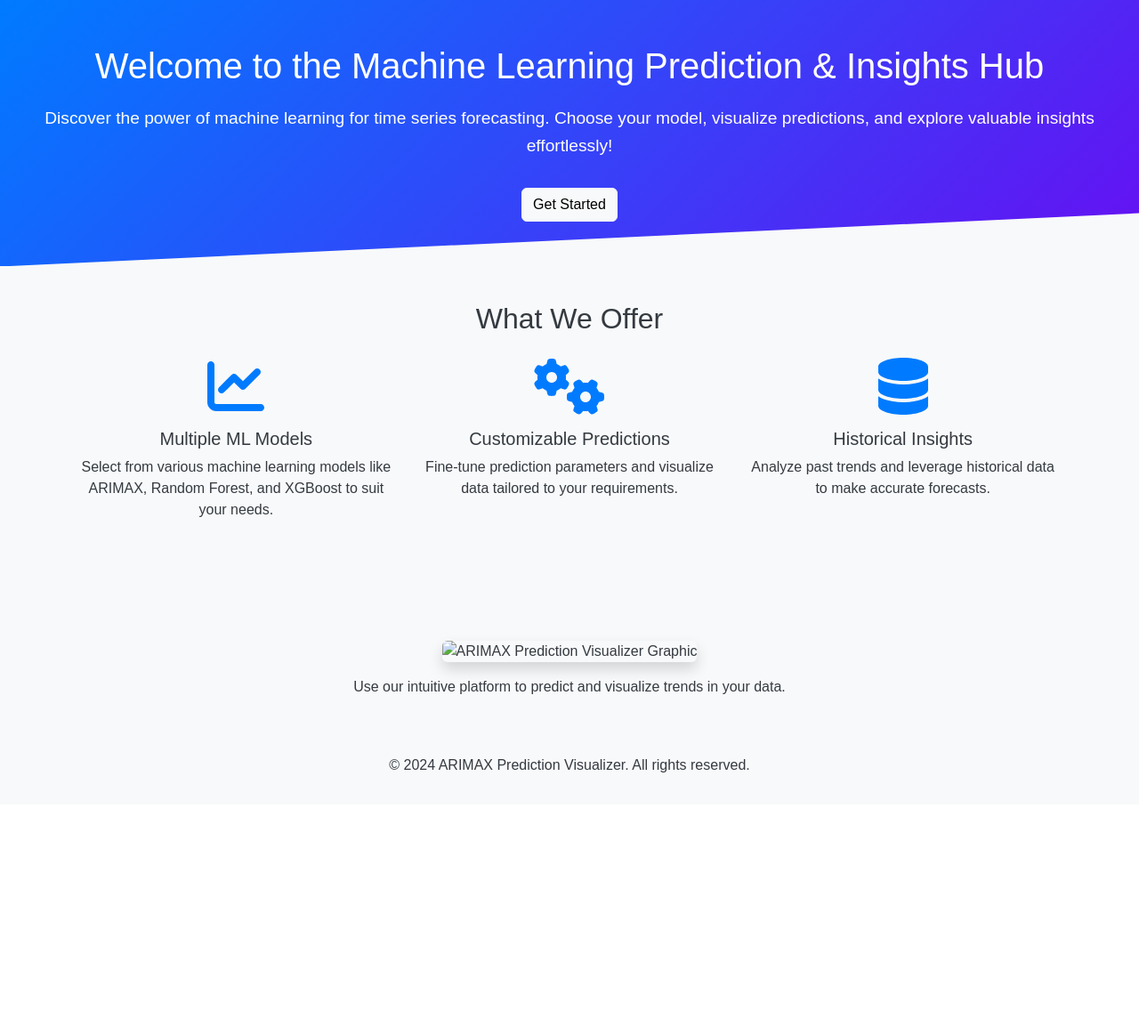
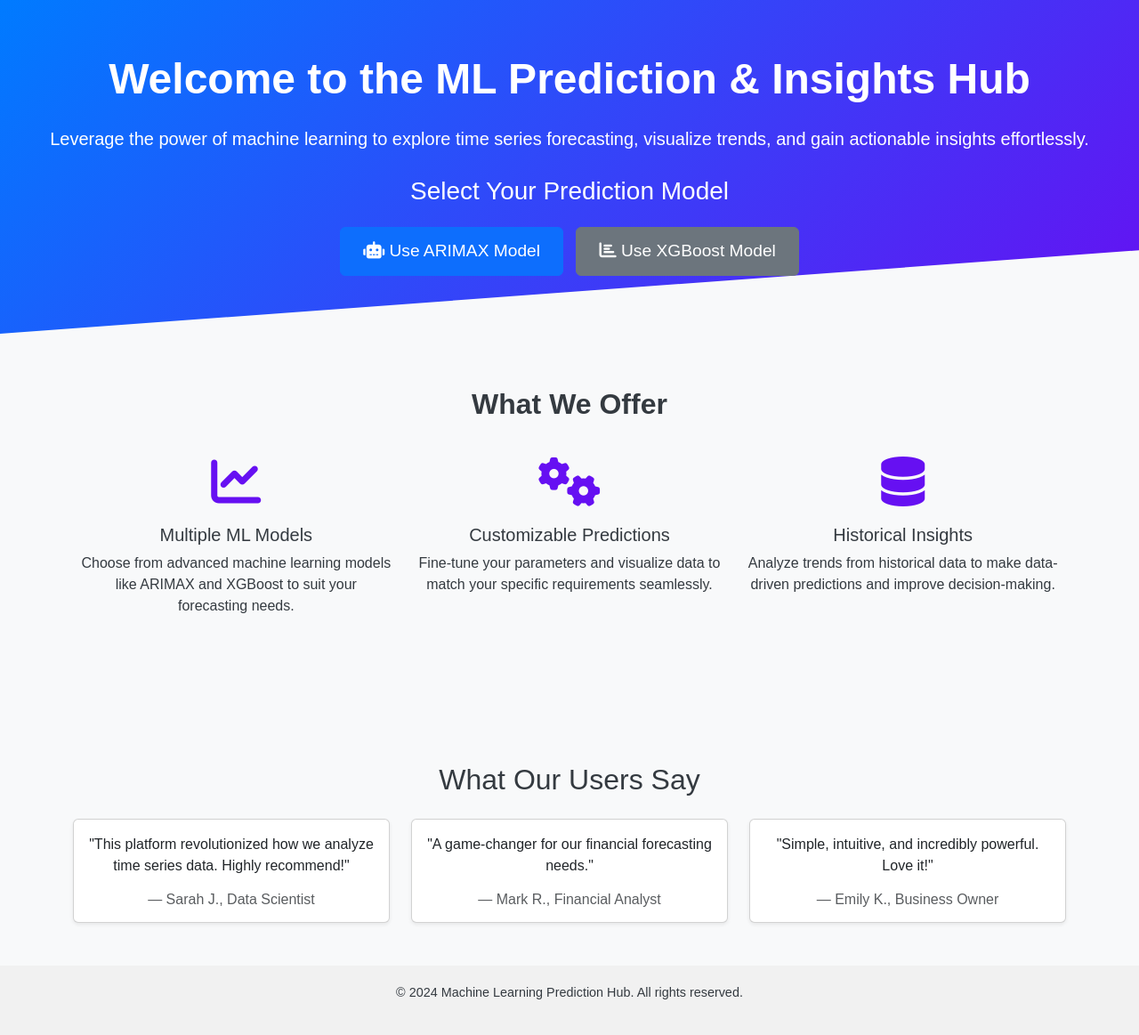
Before and after one commit to VasilisPitsiavas/Currency-Forecasting-App, a Flask app: page / in a window 1280 px wide. Shown: the whole page at 89% size. Before the commit the page ends 868 px from the top, so only its background shows below. Run offline with Flask 3, Linux system fonts and the light colour scheme; some libraries are stand-ins or nearby versions.

Commit message:
Updated welcome page and added a new section

```diff
--- a/templates/index.html
+++ b/templates/index.html
@@ -3,9 +3,11 @@
 <head>
     <meta charset="UTF-8">
     <meta name="viewport" content="width=device-width, initial-scale=1.0">
-    <title>Welcome to the Machine Learning Prediction & Insights Hub</title>
+    <title>Welcome to the ML Prediction Hub</title>
     <!-- Include Bootstrap CSS -->
     <link href="https://cdn.jsdelivr.net/npm/bootstrap@5.3.0/dist/css/bootstrap.min.css" rel="stylesheet">
+    <!-- Include Font Awesome for Icons -->
+    <link href="https://cdnjs.cloudflare.com/ajax/libs/font-awesome/6.0.0-beta3/css/all.min.css" rel="stylesheet">
     <style>
         body {
             background-color: #f8f9fa;
@@ -15,82 +17,125 @@
         .hero-section {
             background: linear-gradient(135deg, #007bff, #6610f2);
             color: white;
-            padding: 50px 20px;
+            padding: 60px 20px;
             text-align: center;
-            clip-path: polygon(0 0, 100% 0, 100% 80%, 0% 100%);
+            clip-path: polygon(0 0, 100% 0, 100% 75%, 0% 100%);
+            box-shadow: 0 4px 8px rgba(0, 0, 0, 0.2);
         }
         .hero-section h1 {
-            font-size: 2.5rem;
+            font-size: 3rem;
+            font-weight: bold;
             margin-bottom: 20px;
         }
         .hero-section p {
+            font-size: 1.25rem;
+            line-height: 1.8;
+        }
+        .btn-primary, .btn-secondary {
             font-size: 1.2rem;
-            line-height: 1.6;
+            padding: 12px 25px;
+            margin: 5px;
         }
         .features-section {
-            padding: 40px 20px;
+            padding: 60px 20px;
         }
         .feature {
             text-align: center;
-            margin-bottom: 30px;
+            margin-bottom: 40px;
         }
         .feature-icon {
-            font-size: 4rem;
-            color: #007bff;
-            margin-bottom: 15px;
+            font-size: 3.5rem;
+            color: #6610f2;
+            margin-bottom: 20px;
         }
-        .btn-primary {
-            padding: 12px 25px;
-            font-size: 1.2rem;
+        .features-section h2 {
+            font-weight: bold;
+            margin-bottom: 40px;
+        }
+        .graphics-section img {
+            border-radius: 15px;
+            box-shadow: 0 6px 12px rgba(0, 0, 0, 0.1);
+        }
+        footer {
+            background-color: #f1f1f1;
+            padding: 20px 0;
+            margin-top: 40px;
+            font-size: 0.9rem;
         }
     </style>
 </head>
 <body>
     <!-- Hero Section -->
     <section class="hero-section">
-        <h1>Welcome to the Machine Learning Prediction & Insights Hub</h1>
-        <p>Discover the power of machine learning for time series forecasting. Choose your model, visualize predictions, and explore valuable insights effortlessly!</p>
-        <a href="{{ url_for('predict') }}" class="btn btn-light mt-3">Get Started</a>
+        <h1>Welcome to the ML Prediction & Insights Hub</h1>
+        <p>Leverage the power of machine learning to explore time series forecasting, visualize trends, and gain actionable insights effortlessly.</p>
+        <!-- Model Choice Buttons -->
+        <div class="mt-4">
+            <h3>Select Your Prediction Model</h3>
+            <a href="{{ url_for('predict', model_choice='arimax') }}" class="btn btn-primary mt-3"><i class="fas fa-robot"></i> Use ARIMAX Model</a>
+            <a href="{{ url_for('predict', model_choice='xgboost') }}" class="btn btn-secondary mt-3"><i class="fas fa-chart-bar"></i> Use XGBoost Model</a>
+        </div>
     </section>
 
     <!-- Features Section -->
     <section class="features-section container">
-        <h2 class="text-center mb-4">What We Offer</h2>
+        <h2 class="text-center">What We Offer</h2>
         <div class="row">
             <div class="col-md-4 feature">
-                <i class="feature-icon fas fa-chart-line"></i>
+                <i class="feature-icon fas fa-chart-line"></i> <!-- Existing Font Awesome Icon -->
                 <h5>Multiple ML Models</h5>
-                <p>Select from various machine learning models like ARIMAX, Random Forest, and XGBoost to suit your needs.</p>
+                <p>Choose from advanced machine learning models like ARIMAX and XGBoost to suit your forecasting needs.</p>
             </div>
             <div class="col-md-4 feature">
-                <i class="feature-icon fas fa-cogs"></i>
+                <i class="feature-icon fas fa-cogs"></i> <!-- Existing Font Awesome Icon -->
                 <h5>Customizable Predictions</h5>
-                <p>Fine-tune prediction parameters and visualize data tailored to your requirements.</p>
+                <p>Fine-tune your parameters and visualize data to match your specific requirements seamlessly.</p>
             </div>
             <div class="col-md-4 feature">
-                <i class="feature-icon fas fa-database"></i>
+                <i class="feature-icon fas fa-database"></i> <!-- Existing Font Awesome Icon -->
                 <h5>Historical Insights</h5>
-                <p>Analyze past trends and leverage historical data to make accurate forecasts.</p>
+                <p>Analyze trends from historical data to make data-driven predictions and improve decision-making.</p>
             </div>
         </div>
     </section>
 
     <!-- Graphics Section -->
     <section class="container text-center my-5">
-        <img src="https://via.placeholder.com/800x400?text=Prediction+Visualizer+Graphic"
-             alt="ARIMAX Prediction Visualizer Graphic"
-             class="img-fluid rounded shadow">
-        <p class="mt-3">Use our intuitive platform to predict and visualize trends in your data.</p>
+        <h2 class="mb-4">What Our Users Say</h2>
+        <div class="row">
+            <div class="col-md-4">
+                <div class="card shadow-sm">
+                    <div class="card-body">
+                        <p class="card-text">"This platform revolutionized how we analyze time series data. Highly recommend!"</p>
+                        <h6 class="card-subtitle text-muted mt-3">— Sarah J., Data Scientist</h6>
+                    </div>
+                </div>
+            </div>
+            <div class="col-md-4">
+                <div class="card shadow-sm">
+                    <div class="card-body">
+                        <p class="card-text">"A game-changer for our financial forecasting needs."</p>
+                        <h6 class="card-subtitle text-muted mt-3">— Mark R., Financial Analyst</h6>
+                    </div>
+                </div>
+            </div>
+            <div class="col-md-4">
+                <div class="card shadow-sm">
+                    <div class="card-body">
+                        <p class="card-text">"Simple, intuitive, and incredibly powerful. Love it!"</p>
+                        <h6 class="card-subtitle text-muted mt-3">— Emily K., Business Owner</h6>
+                    </div>
+                </div>
+            </div>
+        </div>
     </section>
 
     <!-- Footer -->
-    <footer class="text-center py-3 bg-light">
-        <p>&copy; 2024 ARIMAX Prediction Visualizer. All rights reserved.</p>
+    <footer class="text-center">
+        <p>&copy; 2024 Machine Learning Prediction Hub. All rights reserved.</p>
     </footer>
 
     <!-- Include Bootstrap JS -->
     <script src="https://cdn.jsdelivr.net/npm/bootstrap@5.3.0/dist/js/bootstrap.bundle.min.js"></script>
-    <!-- Include Font Awesome for Icons -->
-    <script src="https://cdnjs.cloudflare.com/ajax/libs/font-awesome/6.0.0-beta3/js/all.min.js"></script>
 </body>
 </html>
```
